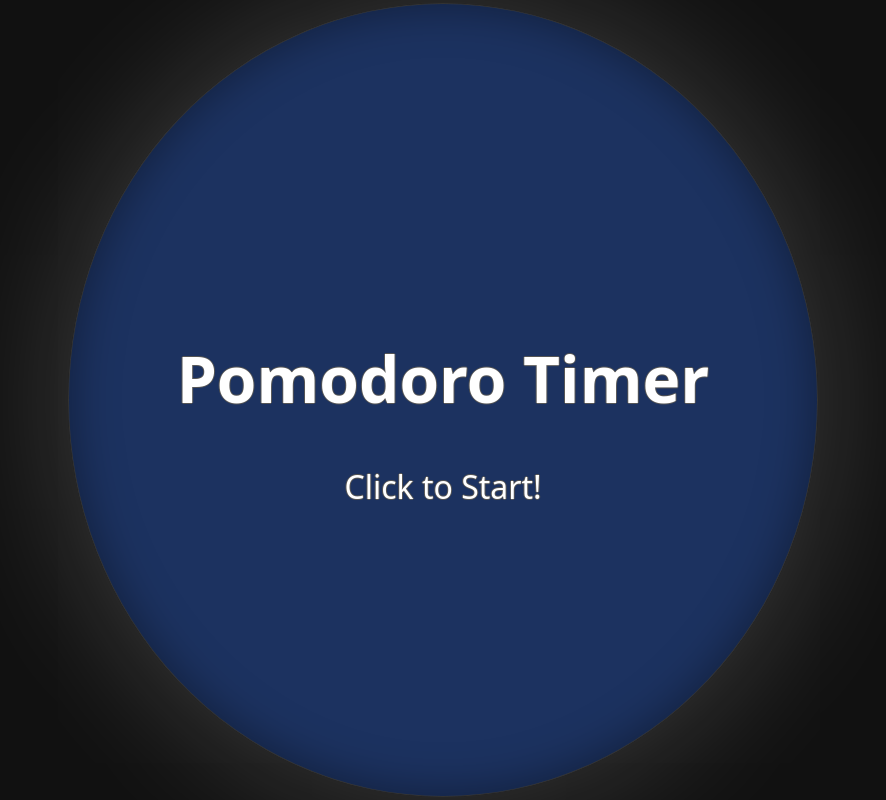
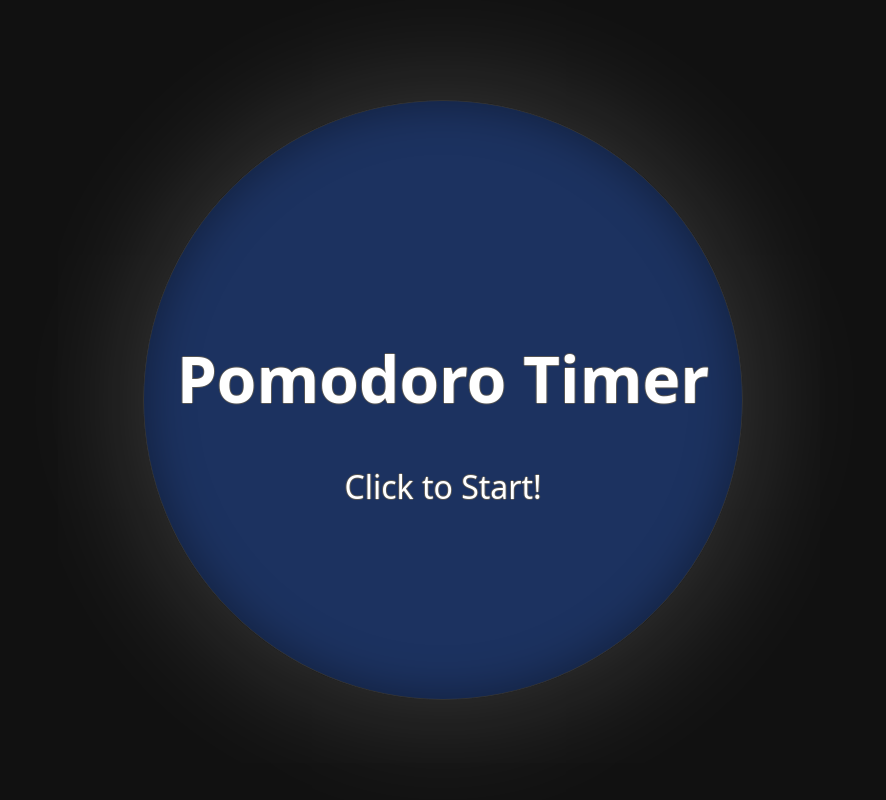
Before and after one commit to bestr32/pomodoro, a plain HTML site: page index.html in a window 1280 px wide. Shown: the whole page, without its empty margins (197-1083 px from the left). Drawn offline with Linux system fonts and the light colour scheme.

Commit message:
Fixed circle

```diff
--- a/index.html
+++ b/index.html
@@ -6,14 +6,12 @@
     <link rel="stylesheet" href="style.css" media="all">
   </head>
   <body class="">
-    <main class="flex flex-center main">
-      <div class="timer">
+      <div class="flex flex-center timer">
         <h1>Pomodoro Timer</h1>
         <div class="display">
           Click to Start!
         </div>
       </div>
-    </main>
     <script type="text/javascript" src="timer.js"></script>
   </body>
 </html>
--- a/style.css
+++ b/style.css
@@ -22,7 +22,7 @@ body {
   place-items: center;
   min-height: 100vh;
   font-family: system-ui, sans-serif, monospace;
-  background: #111;
+  background-color: #111;
   color: white;
   margin: 0;
   padding: 0;
@@ -33,13 +33,13 @@ body {
 }
 
 .timer {
+  flex-direction: column;
+  width: 600px;
+  height: 600px;
   text-align: center;
   font-size: 2rem;
-  width: 750px;
-  margin: 0 auto;
   box-shadow: 0 0 9rem rgba(255, 255, 255, 0.2),
     inset 0 0 3rem rgb(0, 0, 0, 0.4);
-  padding: 18rem 1rem;
   border-radius: 50%;
   border: 1px solid #333;
   background-color: #37f5;
@@ -47,11 +47,17 @@ body {
   text-shadow: 1px 0 var(--clr-txt-shadow), -1px 0 var(--clr-txt-shadow),
     0 1px var(--clr-txt-shadow), 0 -1px var(--clr-txt-shadow);
   cursor: pointer;
+  transition: 0.5s;
+}
+
+.timer:hover {
+  box-shadow: 0 0 8rem rgba(255, 255, 255, 0.2),
+    inset 0 0 3rem rgb(0, 0, 0, 0.5);
 }
 
 .timer-session,
 .timer-break,
-.timer-paused{
+.timer-paused {
   transition: 0.5s;
 }
 
```
